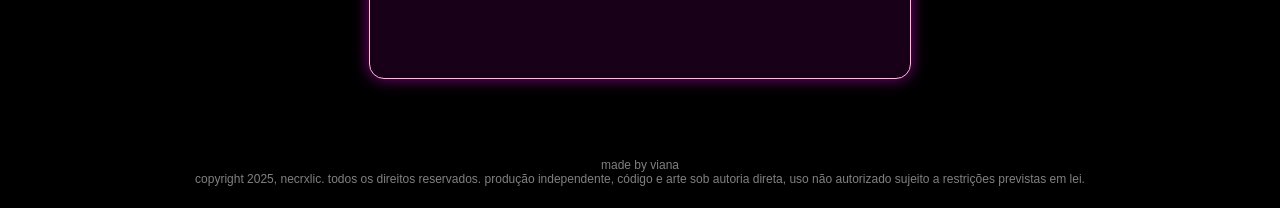
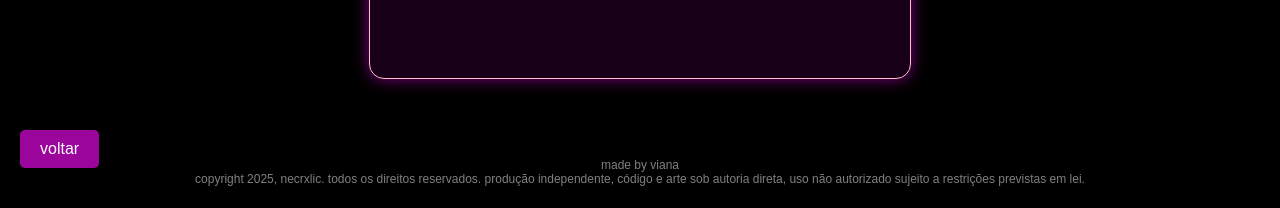
Before and after one commit to lightstalk/site-for-erick, a plain HTML site: page index.html in a window 1280 px wide. Both pictures are taken after a click on the button "sim". Shown: the part 592-800 px from the top of the page. Drawn offline with Linux system fonts and the light colour scheme.

Commit message:
Fix HTML structure and improve button positioning

```diff
--- a/index.html
+++ b/index.html
@@ -70,9 +70,7 @@
             box-shadow: 0 0 30px purple;
             background: rgb(20, 0, 20);
         }
-        #voltarbtn {
-            margin-top: 700px;
-            margin-left: -1400px;
+               #voltarbtn {
             padding: 10px 20px;
             font-size: 16px;
             background-color: rgb(156, 5, 156);
@@ -81,8 +79,13 @@
             border-radius: 5px;
             cursor: pointer;
             transition: all 0.3s ease;
+            position: absolute;
+            bottom: 40px;
+            left: 20px;
             z-index: 1;
         }
+
+
         #hiddentab h1 {
             font-size: px;
         }
@@ -169,4 +172,5 @@
     </script>
 </body>
 
+
 </html>
```
